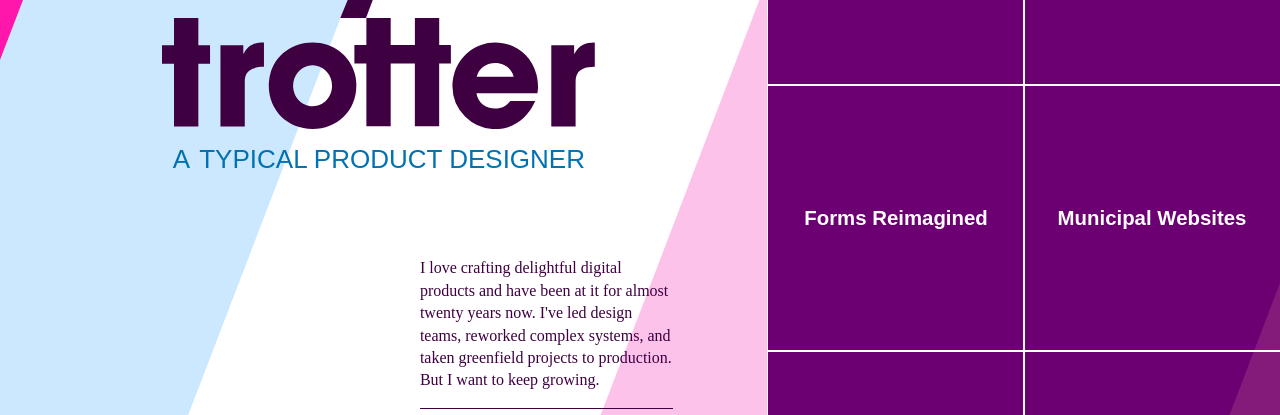
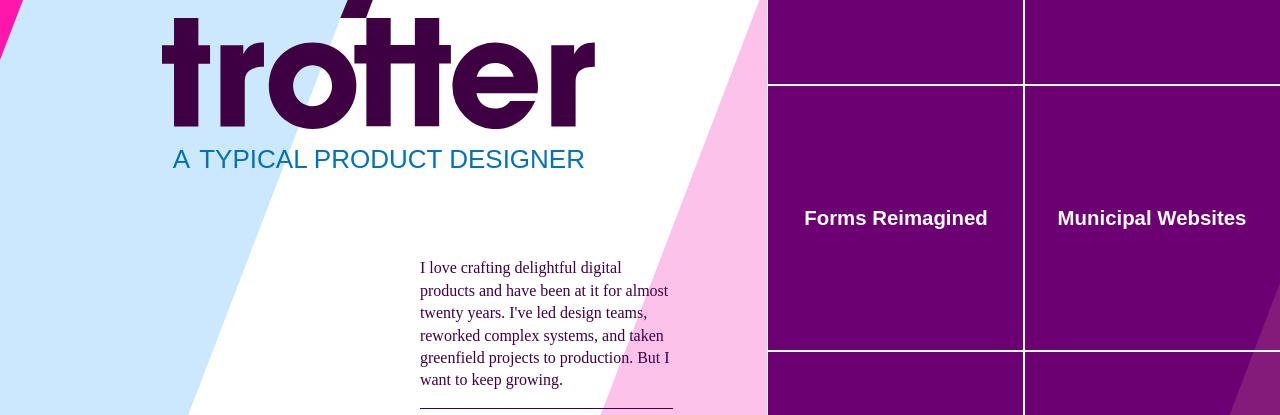
Before and after one commit to tylertrotter/tylertrotter.github.io, a plain HTML site: page index.html in a window 1280 px wide. Shown: the part 182-597 px from the top of the page. Drawn offline with Linux system fonts and the light colour scheme; a web font is replaced by a local one.

Commit message:
massaging paragraph

```diff
--- a/index.html
+++ b/index.html
@@ -40,7 +40,7 @@
           <strong class="bio__tag"><span class="bio__tag-letter">A</span>typical Product Designer</strong>
 
           <div class="bio__copy">
-            <p>I love crafting delightful digital products and have been at it for almost twenty years now. I've led design teams, reworked complex systems, and taken greenfield projects to production. But I want to keep growing.</p>
+            <p>I love crafting delightful digital products and have been at it for almost twenty years. I've led design teams, reworked complex systems, and taken greenfield projects to production. But I want to keep growing.</p>
             <div class="bio__links">
               <a class="bio__resume" href="/resume.pdf" target="_blank">résumé</a>
               <a href="https://github.com/tylertrotter" class="icon-link" title="GitHub">
```
